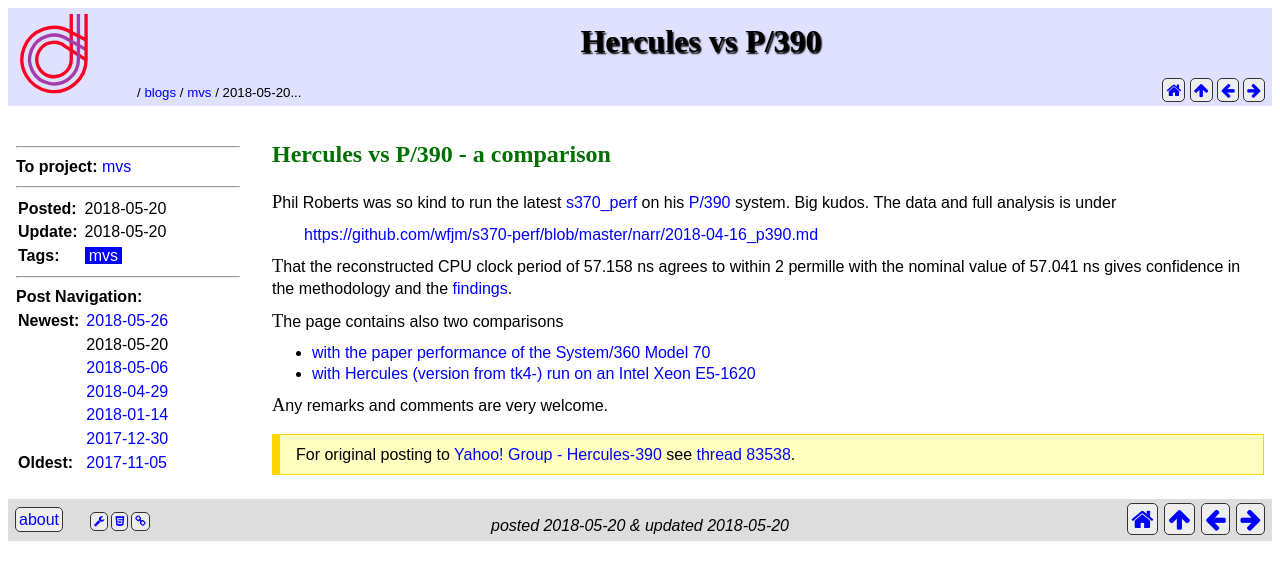
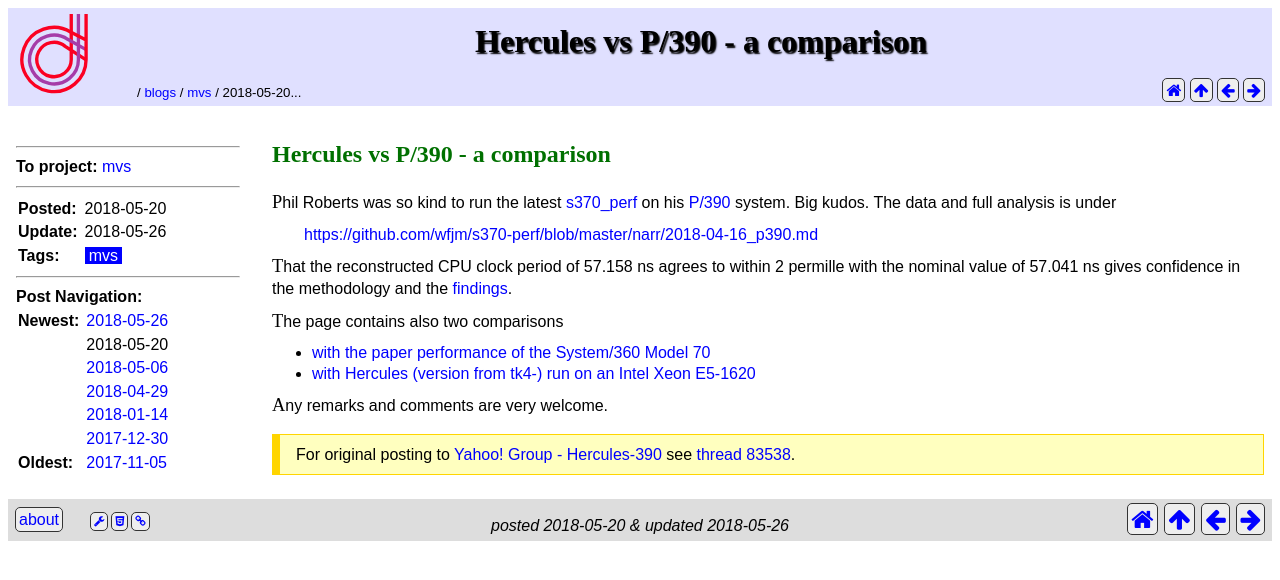
Before and after one commit to wfjm/wfjm.github.io, a Jekyll site: the page built from _posts/mvs/2018-05-20-hercules-vs-p390-comparison.html, in a window 1280 px wide. Shown: the top 580 px of the page. Built offline with Jekyll 4.4.1, drawn with Linux system fonts in a browser that asks for light colours.

Commit message:
minor fixes

```diff
--- a/_posts/mvs/2018-05-20-hercules-vs-p390-comparison.html
+++ b/_posts/mvs/2018-05-20-hercules-vs-p390-comparison.html
@@ -1,8 +1,8 @@
 ---
-title: "Hercules vs P/390"
+title: "Hercules vs P/390 - a comparison"
 tags:  ["mvs"]
 my:
-  changedate: 2018-05-20
+  changedate: 2018-05-26
 ---
 
 <h2>Hercules vs P/390 - a comparison</h2>
@@ -28,6 +28,7 @@ methodology and the
 
 <p>
 The page contains also two comparisons
+</p>
 <ul>
   <li><a href="{{site.my.mvs_sp.blob}}/narr/2018-04-16_p390.md#user-content-find-vs-s360-70">
       with the paper performance of the System/360 Model 70</a></li>
--- a/_posts/w11/2010-07-23-w11-on-opencores.html
+++ b/_posts/w11/2010-07-23-w11-on-opencores.html
@@ -13,7 +13,7 @@ The PDP-11/70 core is now available at OpenCores, see
 </div>
 <p>
 The documentation is admittedly still rudimentary. The backend handler is
-still in perl. This and many other things on the TODO list for the future.
+still in Perl. This and many other things on the TODO list for the future.
 </p>
 
 <div class="notebox">
```
